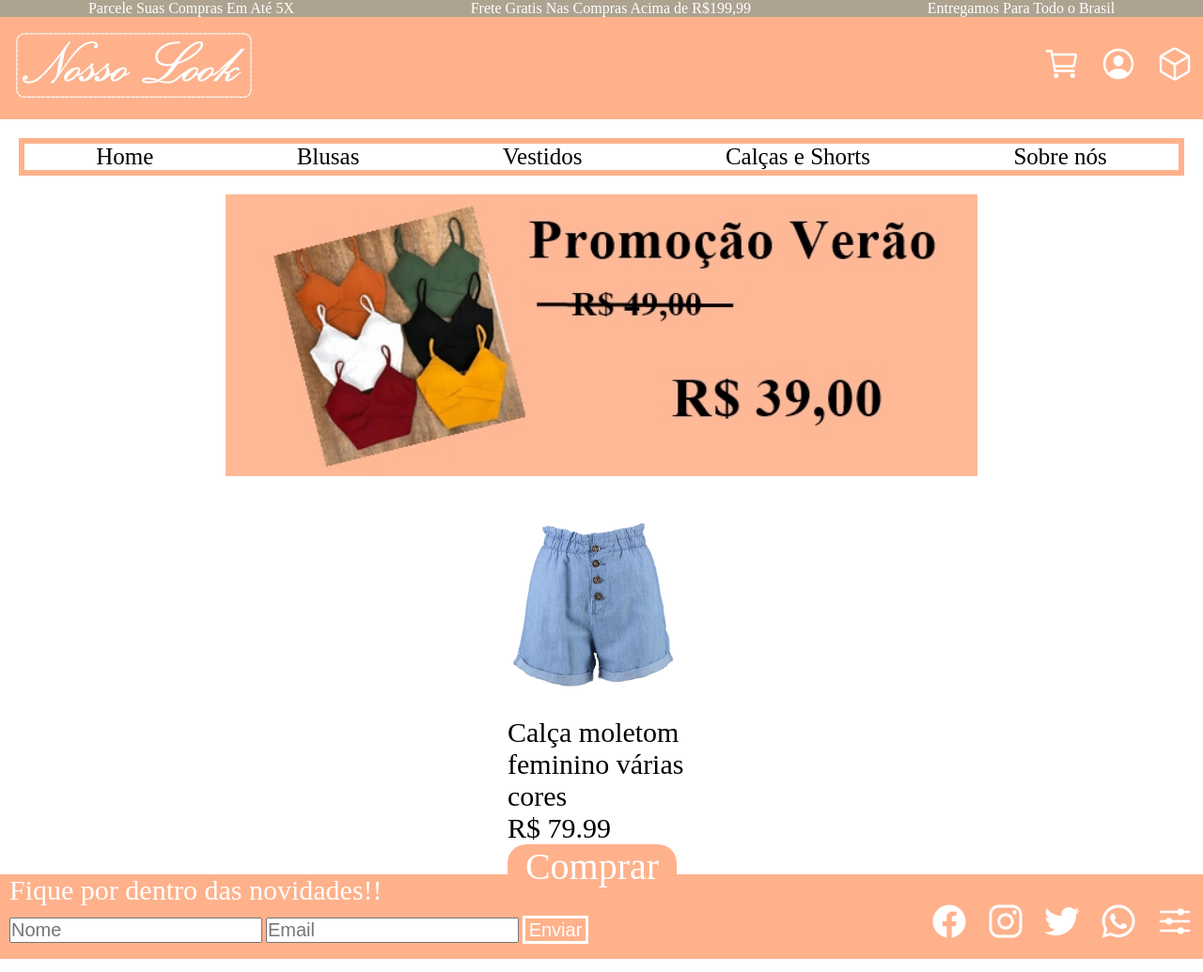
After one commit to Mah-Senger/Nosso-look, a PHP site: page /index.php in a window 1280 px wide. The commit adds this page. Shown: the whole page at 94% size. Run offline with PHP 8.4, Linux system fonts and the light colour scheme; data comes from the database, SQL or seed files in the repository; some libraries are stand-ins or nearby versions.

Commit message:
select da página inicial

```diff
--- a/cadastrar.php
+++ b/cadastrar.php
@@ -16,7 +16,7 @@
         </div>
     </div>
     <div id="menu">
-        <a href="pagina_inicial.html" class="opcoes_menu"><p>Home</p></a>
+        <a href="pagina_inicial.html" class="opcoes_menu">Home</a>
         <a href="blusas.html" class="opcoes_menu">Blusas</a>
         <a href="vestidos.html" class="opcoes_menu">Vestidos</a>
         <a href="calcas.html" class="opcoes_menu">Calças e Shorts</a>
@@ -73,7 +73,7 @@
 
             <div class="elementos_form">
                 <label for="imagem"><p>Imagem do produto</p></label>
-                <input id="imagem" type="file" class="input" name="imagem" required>
+                <input id="imagem" type="file" class="input" name="imagem" >
             </div>
 
             <br>
--- a/funcoes/funcoes_banco.php
+++ b/funcoes/funcoes_banco.php
@@ -77,4 +77,5 @@ function selecionar_admin($usuario_admin){
     return $comando;
 }
 
+
 ?>
--- /dev/null
+++ b/index.php
@@ -0,0 +1,79 @@
+<!DOCTYPE html>
+<html lang="pt-br">
+<head>
+    <meta charset="UTF-8">
+    <link rel="stylesheet" href="pagina_inicial.css">
+    <link rel="shortcut icon" href="logo_topo2.png">
+    <title>Home | Nosso Look</title>
+</head>
+<body>
+    <div id="promo_cep">
+        <p>Parcele Suas Compras Em Até 5X</p>
+        <p>Frete Gratis Nas Compras Acima de R$199,99</p>
+        <p>Entregamos Para Todo o Brasil</p>
+    </div>
+    <div id="cabecalho">
+        <div><img src="logo.jpg" alt="logo" id="logo"></div>
+        <div id="opcoes">
+            <a href="carrinho.html"><ion-icon name="cart-outline" title="Carrinho" class="icons"></ion-icon></a>
+            <a href="entrar_cadastre-se.html"><ion-icon name="person-circle-outline"  class="icons"></ion-icon></ion-icon></a>
+            <a href="n_pedido.html"><ion-icon name="cube-outline" class="icons"></ion-icon></ion-icon></a>
+        </div>
+    </div>
+    <div id="menu">
+        <a href="pagina_inicial.html" class="opcoes_menu"><p>Home</p></a>
+        <a href="blusas.html" class="opcoes_menu"><p>Blusas</p></a>
+        <a href="vestidos.html" class="opcoes_menu"><p>Vestidos</p></a>
+        <a href="calcas.html" class="opcoes_menu"><p>Calças e Shorts</p></a>
+        <a href="sobre.html" class="opcoes_menu"><p>Sobre nós</p></a>
+    </div>
+
+    <div id="promo"><a href="pag_blusa2.html"><img src="roupas/promocao.jpg" alt="promoção tops" id="promo_tops"></a></div>
+<div id="produtos">
+<?php
+
+require_once  "funcoes/conexao.php" ;
+require_once  "funcoes/funcoes_banco.php" ;
+
+$conexao = conexao ();
+$comando = selecionar_tudo ();
+$resultado= mysqli_query($conexao, $comando);
+
+
+while($retorno= mysqli_fetch_assoc($resultado)){
+?>
+
+
+
+        <div class="prod">
+            <img src="roupas/shorts1.jpg" alt="Shorts 1" class="imagens_prod">
+            <p class="descricao"><?=$retorno["titulo"];?></p>
+            <p class="preco"><?php echo "R$ " . $retorno["preco"];?></p>
+            <a href="" class="linkcomprar"><p class="comprar">Comprar</p></a>
+        </div>
+    </div>
+    <?php
+    }
+    ?>
+    </div>
+
+
+    <div id="rodape">
+        <div>
+        <p id="novidds">Fique por dentro das novidades!!</p>
+        <form action="" method="" id="form">
+            <input type="text" class="nome_email" placeholder="Nome">
+            <input type="email" class="nome_email" placeholder="Email">
+            <button type="submit" id="botao">Enviar</button>
+        </form>
+    </div>
+    <div id="redessociais">
+        <a href="https://www.facebook.com/"><ion-icon name="logo-facebook" class="sociais"></ion-icon></a>
+        <a href="https://www.instagram.com/"><ion-icon name="logo-instagram" class="sociais"></ion-icon></a>
+        <a href="https://twitter.com/"><ion-icon name="logo-twitter" class="sociais"></ion-icon></a>
+        <a href=""><ion-icon name="logo-whatsapp" class="sociais"></ion-icon></a>
+        <a href="entraradd.php"><ion-icon name="options" class="sociais"></ion-icon></a>
+    </div>
+    <script src="https://unpkg.com/ionicons@5.2.3/dist/ionicons.js"></script>
+</body>
+</html>
```
